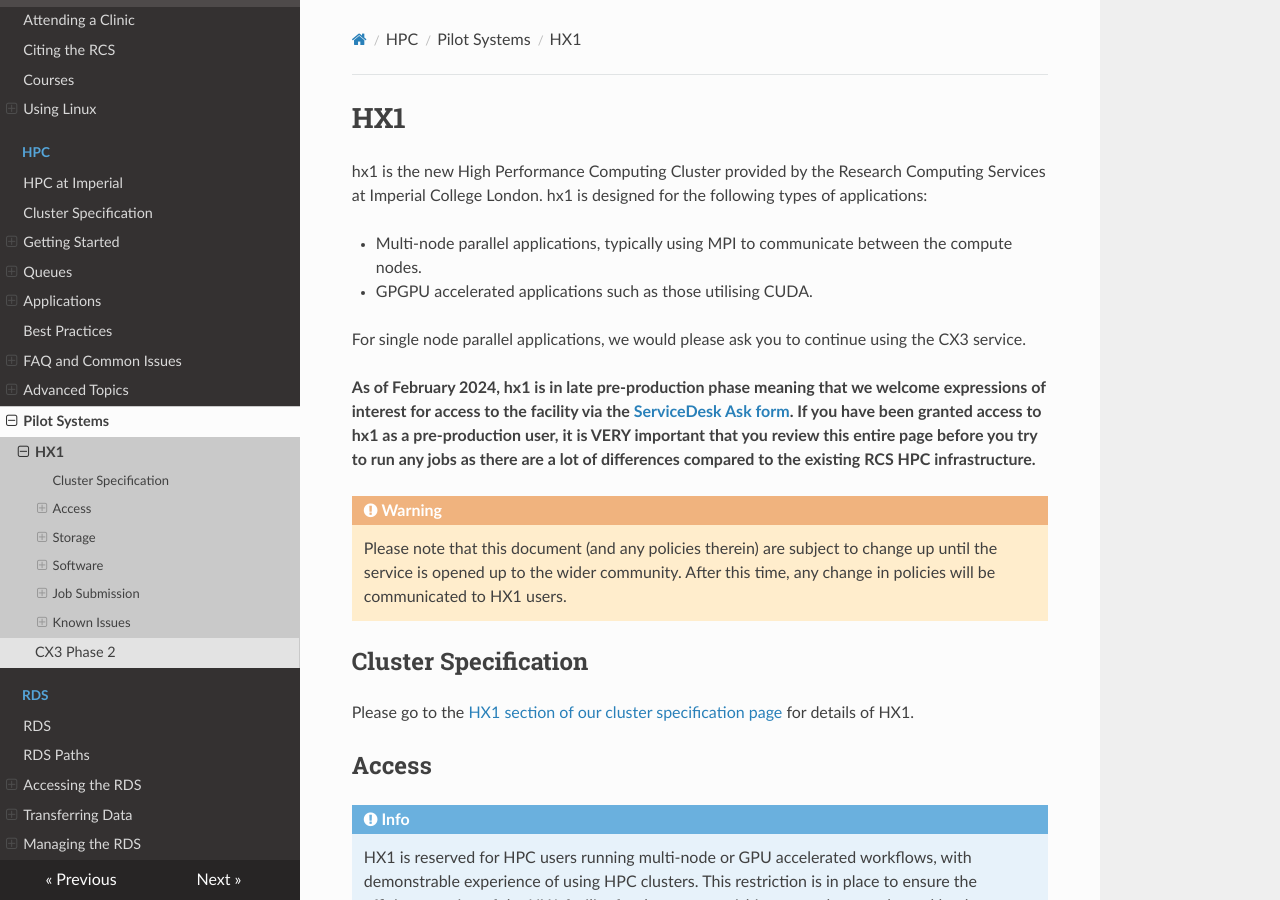
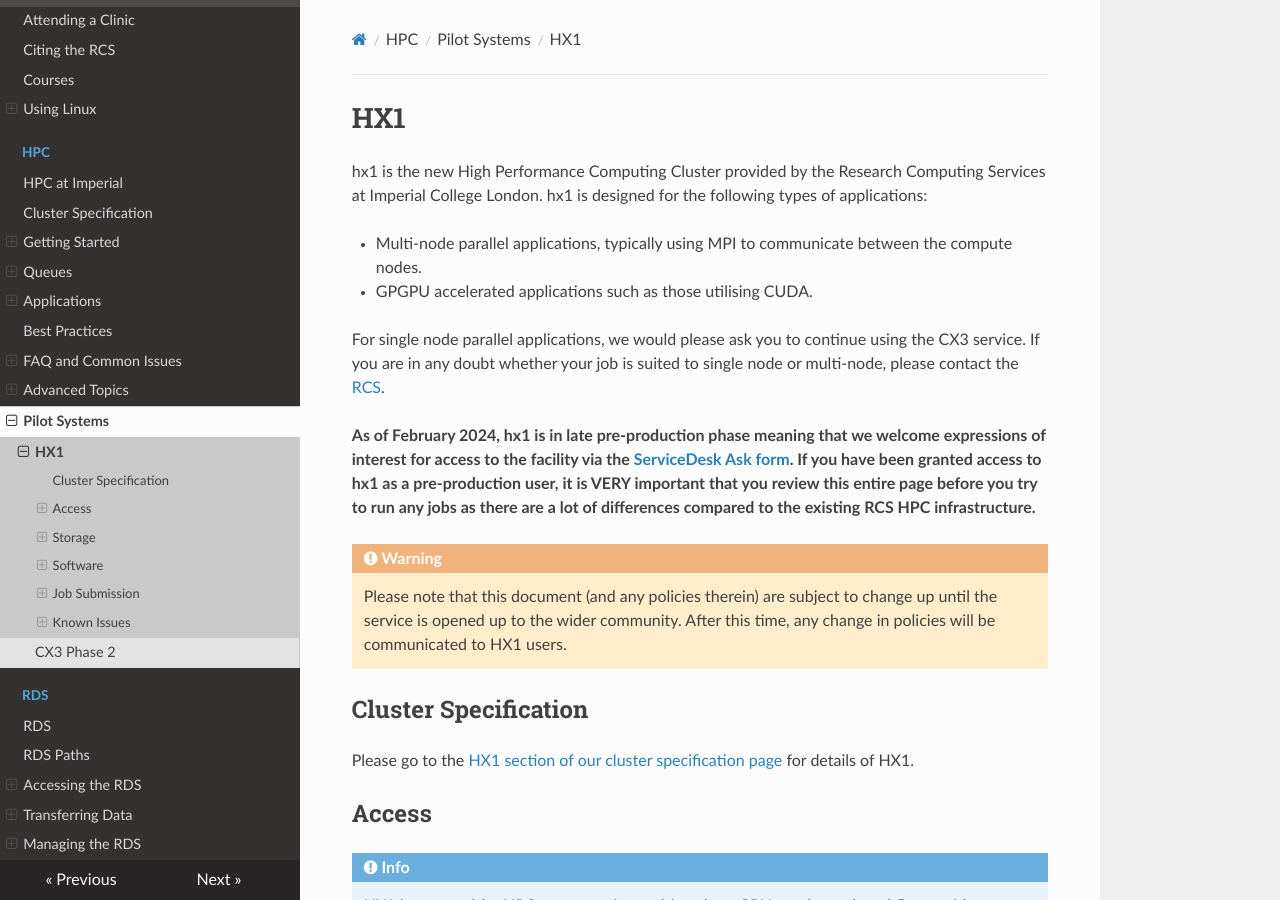
Before and after one commit to ImperialCollegeLondon/icl-rcs-user-guide, an MkDocs documentation site: the page built from docs/hpc/pilot/hx1.md, in a window 1280 px wide and 900 px high. Built offline with MkDocs 1.6.1, drawn with Linux system fonts in a browser that asks for light colours; nearby versions of some CDN libraries.

Commit message:
Added comment to contact RCS.

```diff
--- a/docs/hpc/pilot/hx1.md
+++ b/docs/hpc/pilot/hx1.md
@@ -5,7 +5,7 @@ hx1 is the new High Performance Computing Cluster provided by the Research Compu
 * Multi-node parallel applications, typically using MPI to communicate between the compute nodes.
 * GPGPU accelerated applications such as those utilising CUDA.
 
-For single node parallel applications, we would please ask you to continue using the CX3 service.
+For single node parallel applications, we would please ask you to continue using the CX3 service. If you are in any doubt whether your job is suited to single node or multi-node, please contact the [RCS](../../support/index.md).
 
 **As of February 2024, hx1 is in late pre-production phase meaning that we welcome expressions of interest for access to the facility via the [ServiceDesk Ask form](https://servicemgt.service-now.com/ask?id=sc_cat_item&sys_id=cbf5a4281b9c79101533a8a4bd4bcbea&sysparm_category=52a4a8f21be62110557837b5464bcbd24). If you have been granted access to hx1 as a pre-production user, it is VERY important that you review this entire page before you try to run any jobs as there are a lot of differences compared to the existing RCS HPC infrastructure.**
 
```
